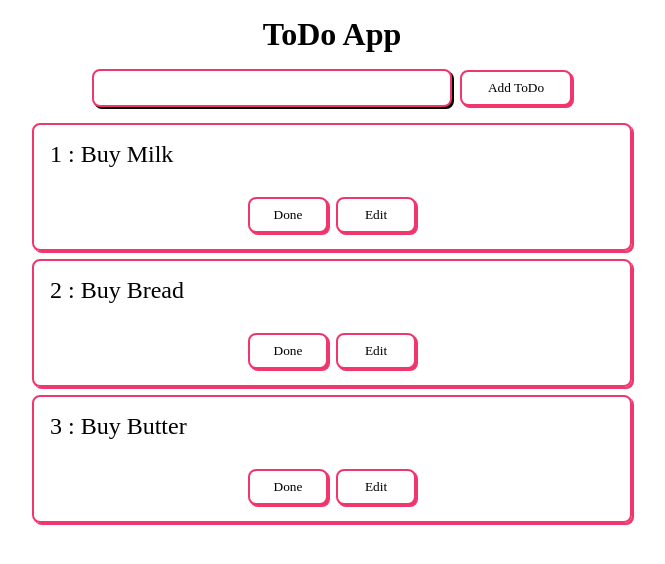
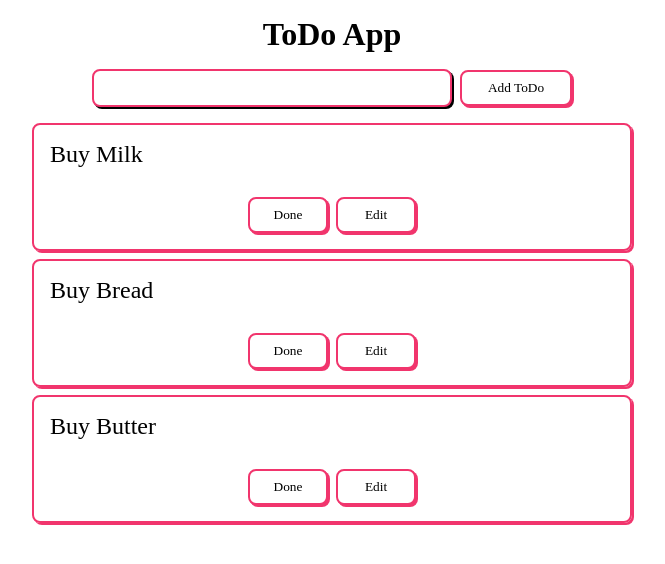
Before and after one commit to irahuldutta02/simple-react-todo-app, a React (Vite) app: page / in a window 1280 px wide. Shown: the top 564 px of the page, without its empty margins (308-973 px from the left). Built offline with nearby package versions, Linux system fonts and the light colour scheme; a web font is replaced by a local one.

Commit message:
refactor the code

```diff
--- a/src/App.jsx
+++ b/src/App.jsx
@@ -1,5 +1,4 @@
 import {} from "react";
-import "./App.css";
 import Todo from "./Components/Todo";
 
 function App() {
--- a/src/Components/Todo.jsx
+++ b/src/Components/Todo.jsx
@@ -1,11 +1,11 @@
 import { useState } from "react";
 import TodoItem from "./TodoItem";
 
-function Todo(props) {
+function Todo() {
   const [todoItems, setTodoItems] = useState([
-    { data: "Buy Milk", id: 1 },
-    { data: "Buy Bread", id: 2 },
-    { data: "Buy Butter", id: 3 },
+    { data: "Buy Milk", id: crypto.randomUUID() },
+    { data: "Buy Bread", id: crypto.randomUUID() },
+    { data: "Buy Butter", id: crypto.randomUUID() },
   ]);
   const [inputText, setInputText] = useState("");
 
@@ -22,15 +22,10 @@ function Todo(props) {
     setTodoItems(updatedTodos);
   }
 
-  function generateId(todoItems) {
-    if (todoItems.length === 0) return 1;
-    return todoItems[todoItems.length - 1].id + 1;
-  }
-
   function addNewToDo(inputText) {
     if (inputText === "") return;
-    let newTodo = { data: inputText, id: generateId(todoItems) };
-    setTodoItems([...todoItems, newTodo]);
+    let newTodo = { data: inputText, id: crypto.randomUUID() };
+    setTodoItems([newTodo, ...todoItems]);
     setInputText("");
   }
 
--- a/src/Components/TodoItem.jsx
+++ b/src/Components/TodoItem.jsx
@@ -1,12 +1,12 @@
 import { useState } from "react";
 
 function TodoItem(props) {
-  const [isEditting, setIsEditting] = useState(false);
+  const [isEditing, setIsEditing] = useState(false);
   const [todoData, setTodoData] = useState(props.todo.data);
   return (
     <li className="todo-item">
       <div className="todo-data">
-        {isEditting ? (
+        {isEditing ? (
           <input
             type="text"
             value={todoData}
@@ -14,12 +14,13 @@ function TodoItem(props) {
           />
         ) : (
           <span className="todo-data-text">
-            {props.todo.id} : {props.todo.data}
+            {props.todo.data}
           </span>
         )}
       </div>
 
       <div className="btnSDiv">
+        {!isEditing && (
           <button
             onClick={() => {
               props.delete();
@@ -27,14 +28,15 @@ function TodoItem(props) {
           >
             Done
           </button>
+        )}
 
         <button
           onClick={() => {
-            setIsEditting(!isEditting);
-            isEditting && props.edit(todoData);
+            setIsEditing(!isEditing);
+            isEditing && props.edit(todoData);
           }}
         >
-          {isEditting ? "Save" : "Edit"}
+          {isEditing ? "Save" : "Edit"}
         </button>
       </div>
     </li>
```
Also changed, not shown: src/App.css (deleted). Lines whose indentation alone changed are shown as unchanged.
